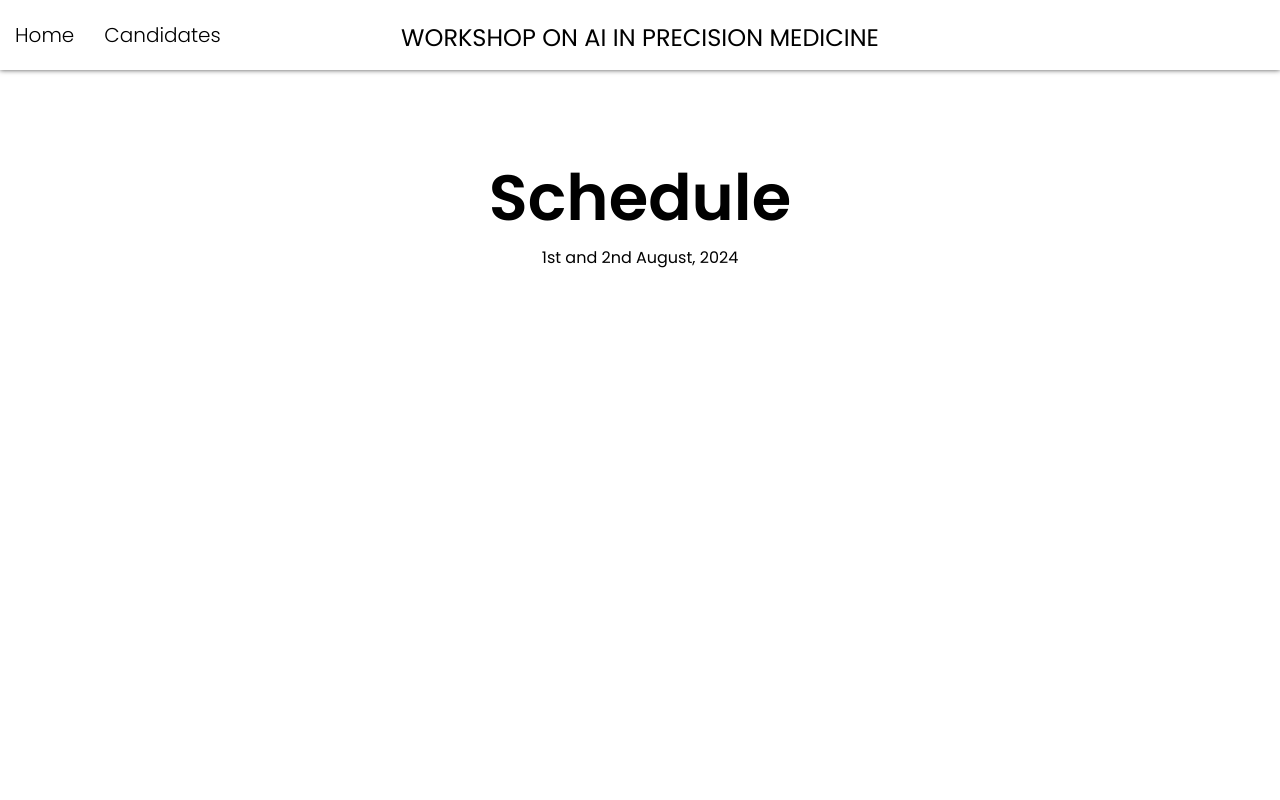
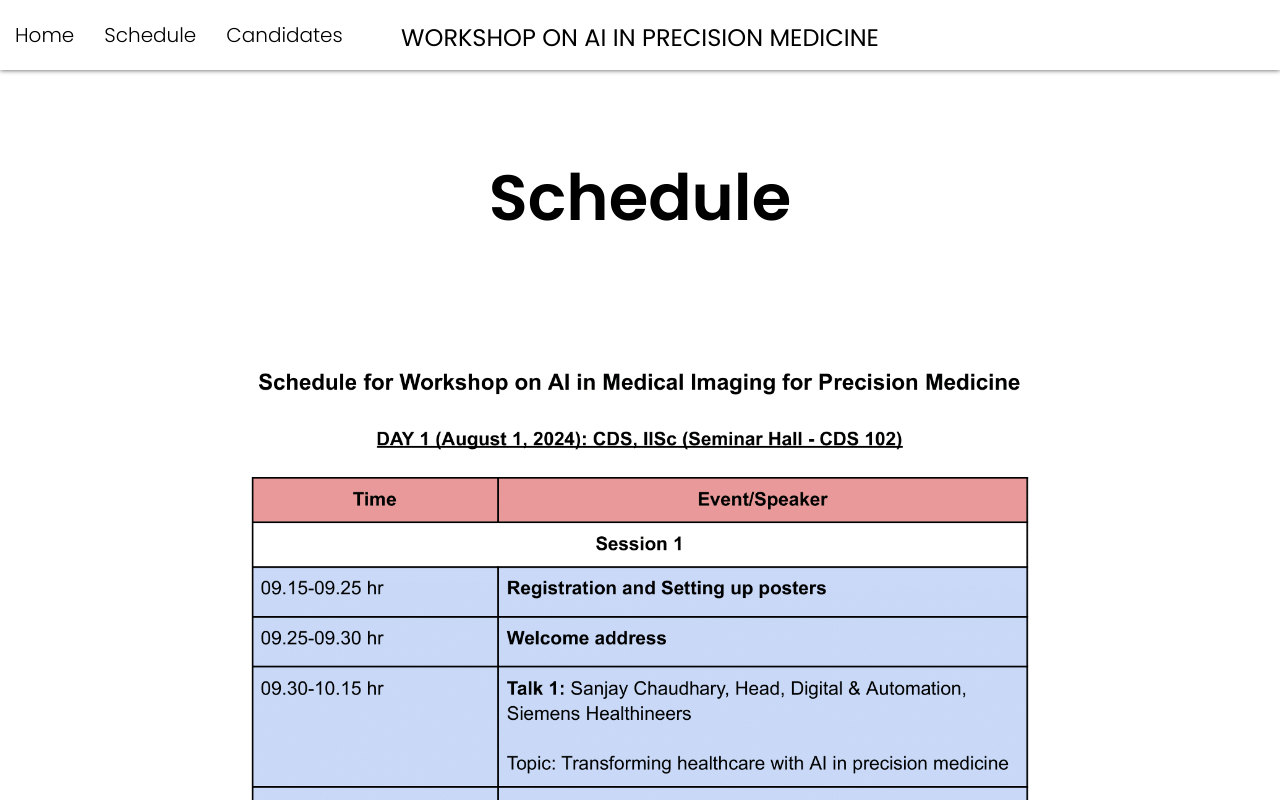
Before and after one commit to crocs-in-socks/IIScite, a React (Create React App) app in the folder frontend/: page /schedule in a window 1280 px wide. Shown: the top 800 px of the page. Built offline with nearby package versions, Linux system fonts and the light colour scheme.

Commit message:
Updated Schedule

```diff
--- a/frontend/src/components/Navbar.js
+++ b/frontend/src/components/Navbar.js
@@ -10,9 +10,9 @@ export default function Navbar() {
                         <div className="navbar-list-item">
                             <a href="/home" className="navbar-link">Home</a>
                         </div>
-                        {/* <div className="navbar-list-item">
+                        <div className="navbar-list-item">
                             <a href="/schedule" className="navbar-link">Schedule</a>
-                        </div> */}
+                        </div>
                         <div className="navbar-list-item">
                             <a href="/candidates" className="navbar-link">Candidates</a>
                         </div>
--- a/frontend/src/pages/Candidates.js
+++ b/frontend/src/pages/Candidates.js
@@ -46,7 +46,7 @@ export default function Candidates() {
       <Navbar />
         <div className="candidates-container">
             <div className="candidates-title">
-                Candidates
+                Selected Candidates
             </div>
             <div className="candidates-text">
                 <ul className="candidates-list">
--- a/frontend/src/pages/Schedule.js
+++ b/frontend/src/pages/Schedule.js
@@ -1,9 +1,11 @@
 import React from "react";
 import "../styles/Schedule.css"
 import Navbar from "../components/Navbar";
-import Schedule1 from "../assets/images/Schedule-1.png"
-import Schedule2 from "../assets/images/Schedule-2.png"
-import Schedule3 from "../assets/images/Schedule-3.png"
+// import Schedule1 from "../assets/images/Schedule-1.png"
+// import Schedule2 from "../assets/images/Schedule-2.png"
+// import Schedule3 from "../assets/images/Schedule-3.png"
+import Schedule1 from "../assets/images/AugSchedule-1.png"
+import Schedule2 from "../assets/images/AugSchedule-2.png"
 
 export default function Schedule() {
     return(
@@ -13,14 +15,18 @@ export default function Schedule() {
                 <div className="schedule-title">
                     Schedule
                 </div>
-                <div>
+                {/* <div>
                     1st and 2nd August, 2024
-                </div>
+                </div> */}
                 {/* <div className="schedule-image-container">
                     <img src={Schedule1} alt="" />
                     <img src={Schedule2} alt="" />
                     <img src={Schedule3} alt="" />
                 </div> */}
+                <div className="schedule-image-container">
+                    <img src={Schedule1} alt="" />
+                    <img src={Schedule2} alt="" />
+                </div>
             </div>
         </>
     )
```
Also changed, not shown: frontend/src/assets/images/AugSchedule-1.png (added), frontend/src/assets/images/AugSchedule-2.png (added).
